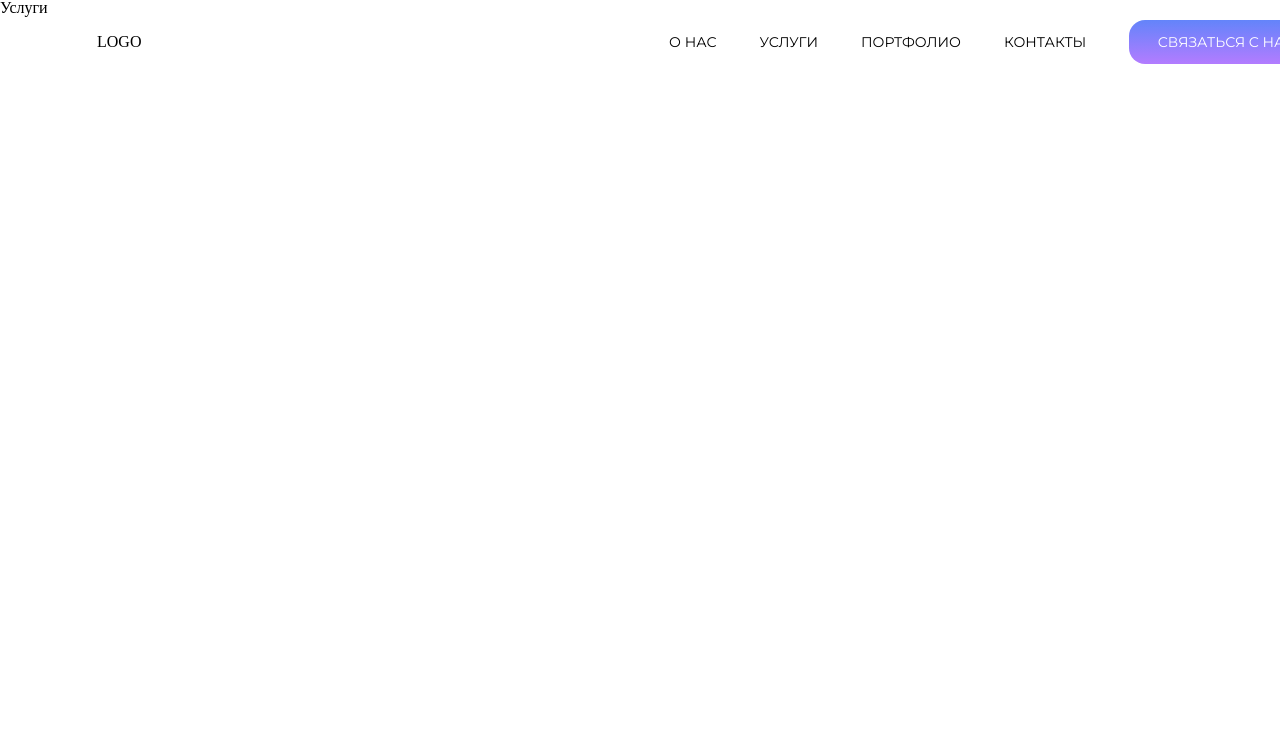
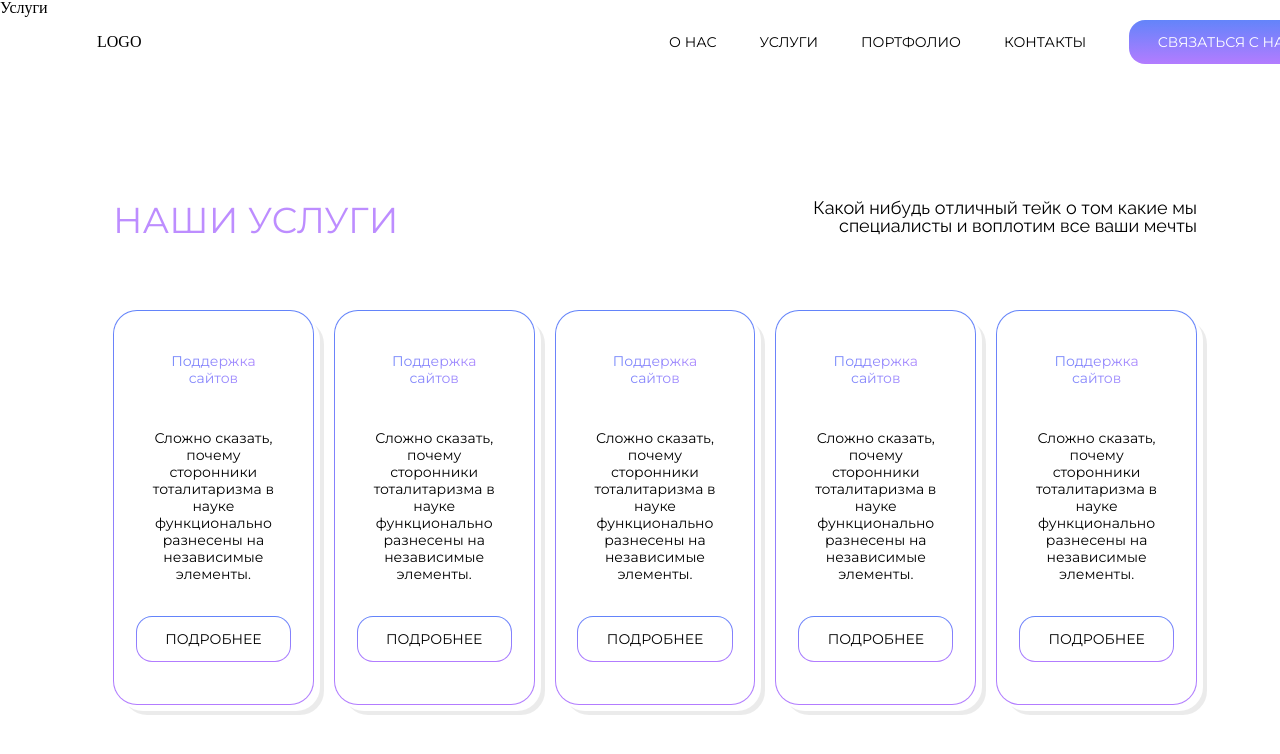
Before and after one commit to ITSUKEN-WORK/itsuken, a React (Create React App) app in the folder cite/: page /services in a window 1280 px wide. Shown: the top 754 px of the page. Built offline with nearby package versions, Linux system fonts and the light colour scheme.

Commit message:
fix: fixed pading in services

```diff
--- a/cite/src/components/Services/services.css
+++ b/cite/src/components/Services/services.css
@@ -20,7 +20,7 @@
 
 }
 .services{
-    padding: 183px 83px 748px 113px;
+    padding: 183px 83px 284px 113px;
 
 }
 
--- a/cite/src/index.js
+++ b/cite/src/index.js
@@ -1,10 +1,12 @@
 import React from 'react';
 import ReactDOM from 'react-dom/client';
 import App from './components/app/App';
+import Services from './components/Services/Services';
 
 const root = ReactDOM.createRoot(document.getElementById('root'));
 root.render(
   <React.StrictMode>
     <App />
+    <Services />
   </React.StrictMode>,
 );
```
